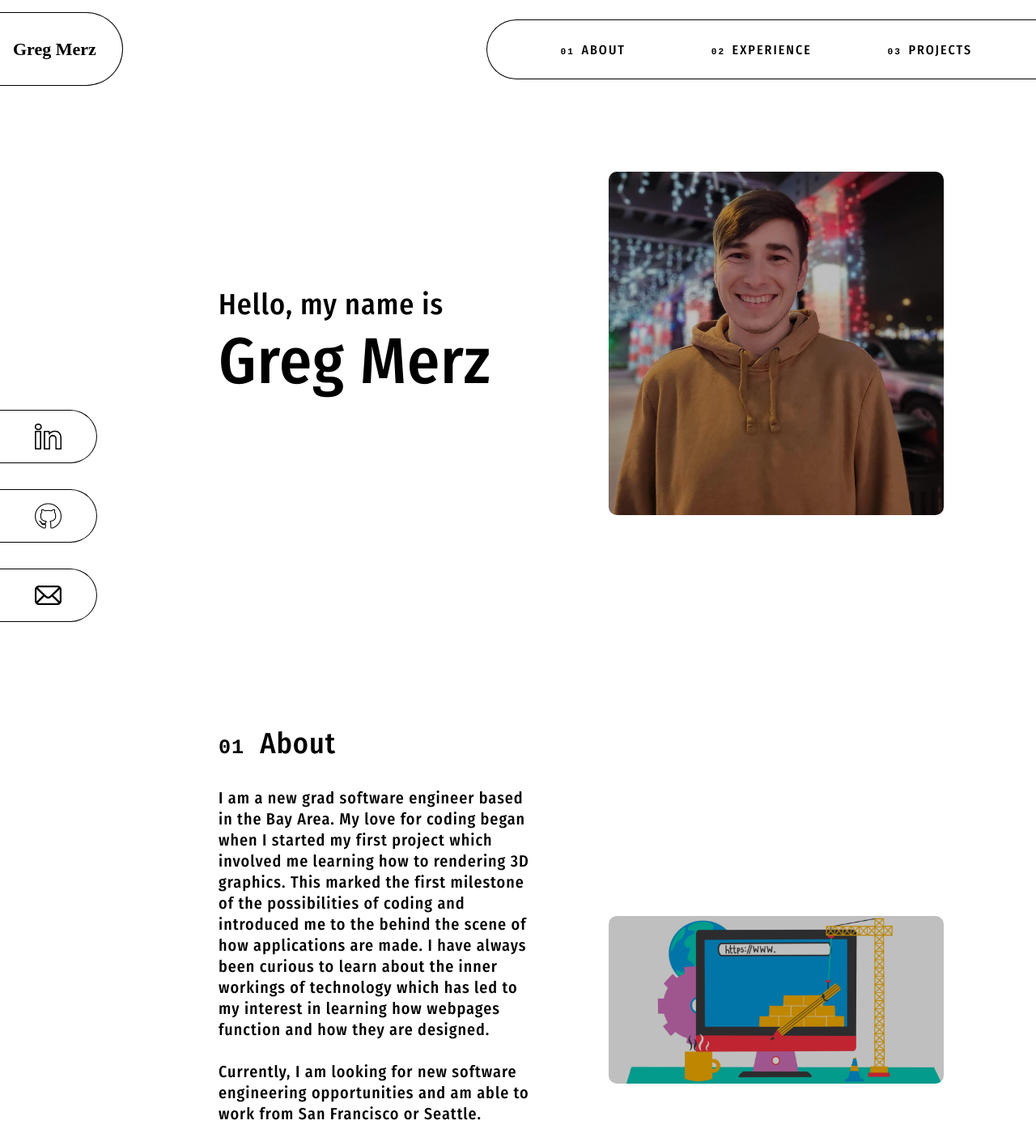
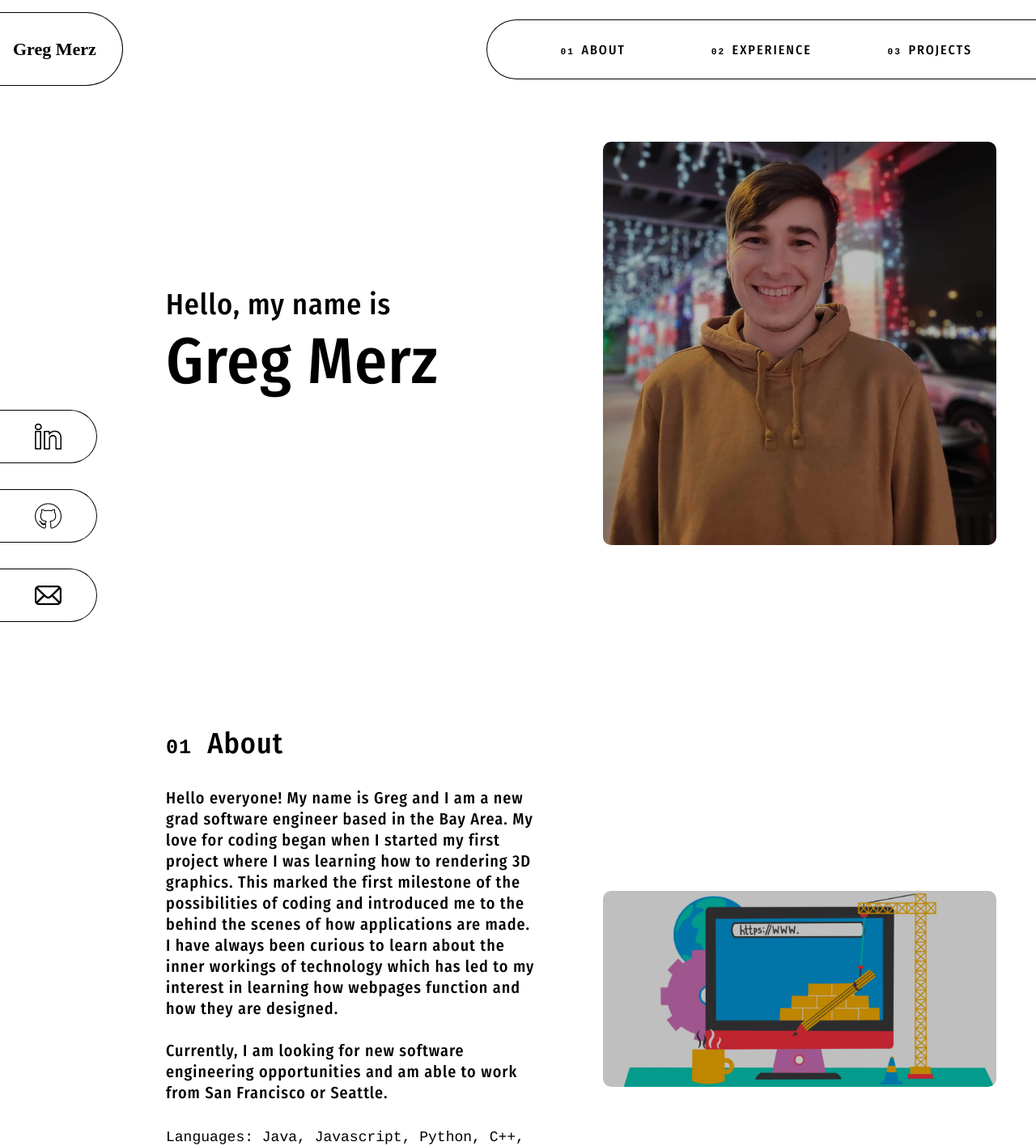
Before and after one commit to GregMerz/Portfolio, a React (Create React App) app: page / in a window 1280 px wide. Shown: the top 1415 px of the page at 81% size. Built offline with nearby package versions, Linux system fonts and the light colour scheme; a web font is replaced by a local one.

Commit message:
Changed layout for laptops

```diff
--- a/src/components/Navbar/NavbarElements.js
+++ b/src/components/Navbar/NavbarElements.js
@@ -45,15 +45,13 @@ export const Logo = styled.a`
   }
 
   @media (max-width: 920px) {
-    opacity: ${({ visible }) =>
-      visible ? '1' : '0'};
+    opacity: ${({ visible }) => (visible ? '1' : '0')};
     transition: 0.35s ease-in-out;
     font-size: 20px;
   }
 `
 
-export const Nav = styled.nav`
-`
+export const Nav = styled.nav``
 
 export const Wrapper = styled.ul`
   display: flex;
@@ -86,7 +84,7 @@ export const Wrapper = styled.ul`
     top: 0;
     bottom: 0;
 
-    background: #e4e4e4;
+    background: #f0f0f0;
     border: 0;
     flex-direction: column;
     padding: min(30vh, 10rem) 2em;
@@ -193,6 +191,8 @@ export const HamburgerMenuWrapper = styled.div`
 
 export const MenuIcon = styled(FaBars)`
   cursor: pointer;
+  background: white;
+  padding: 0.25rem;
 `
 
 export const CloseIcon = styled(FaTimes)`
--- a/src/components/Sidebar/SidebarElements.js
+++ b/src/components/Sidebar/SidebarElements.js
@@ -11,13 +11,12 @@ export const SidebarContainer = styled.div`
   left: 0;
   z-index: 1000000;
 
-  @media (max-width: 1200px) {
+  @media (max-width: 1240px) {
     opacity: 0;
   }
 
   @media (max-width: 920px) {
-    opacity: ${({ visible }) =>
-      visible ? '1' : '0'};
+    opacity: ${({ visible }) => (visible ? '1' : '0')};
     transition: 0.35s ease-out;
     top: auto;
     bottom: 0;
--- a/src/pages/Home.js
+++ b/src/pages/Home.js
@@ -18,7 +18,7 @@ import {
   Skills,
   Skill,
   Section,
-  Headshot
+  Headshot,
 } from './HomeElements'
 
 import { Span } from '../components/Navbar/NavbarElements.js'
@@ -36,7 +36,7 @@ function Home({ scroll }) {
     <Homepage>
       <Page num_pages={1}>
         <Content>
-          <Section size='1220'>
+          <Section size="1240">
             <Wrapper isFlex="true">
               <Info position="left">
                 <div
@@ -68,22 +68,24 @@ function Home({ scroll }) {
       <Page id="about" num_pages={'auto'}>
         <Content>
           <Container>
-            <Section size='1220'>
+            <Section size="1240">
               <Wrapper>
-                <Info position='left'>
+                <Info position="left">
                   <Bio>
                     <Header>
                       <Span>01</Span>About
                     </Header>
                     <About>
-                      I am a new grad software engineer based in the Bay Area. My
-                      love for coding began when I started my first project which
-                      involved me learning how to rendering 3D graphics. This marked the first
-                      milestone of the possibilities of coding and introduced me
-                      to the behind the scene of how applications are made. I have
-                      always been curious to learn about the inner workings of
-                      technology which has led to my interest in learning how
-                      webpages function and how they are designed.
+                      Hello everyone! My name is Greg and I am a new grad
+                      software engineer based in the Bay Area. My love for
+                      coding began when I started my first project where I was
+                      learning how to rendering 3D graphics. This marked the
+                      first milestone of the possibilities of coding and
+                      introduced me to the behind the scenes of how applications
+                      are made. I have always been curious to learn about the
+                      inner workings of technology which has led to my interest
+                      in learning how webpages function and how they are
+                      designed.
                       <br />
                       <br />
                       Currently, I am looking for new software engineering
@@ -118,7 +120,7 @@ function Home({ scroll }) {
       <Page id="experience" num_pages={'auto'}>
         <Content>
           <Container>
-            <Section size='1350'>
+            <Section size="1350">
               <Header>
                 <Span>02</Span>Experience
               </Header>
@@ -146,15 +148,16 @@ function Home({ scroll }) {
                         }}
                       >
                         <li>
-                        Software Engineer on the Acquisition and Retention team
-                        which specialized in innovating upon our existing
+                          Software Engineer on the Acquisition and Retention
+                          team which specialized in innovating upon our existing
                           products by improving the aesthetics, usability, and
                           functionality
                         </li>
                         <li>
                           Decreased the amount of time to fix bugs by 30% by
                           implementing a monitoring system that prints out a log
-                        of the data being sent in and out by third-party systems
+                          of the data being sent in and out by third-party
+                          systems
                         </li>
                         <li>
                           Improved the payment infrastructure with Stripe’s
@@ -163,9 +166,10 @@ function Home({ scroll }) {
                           product release of payment plans for medical bills
                         </li>
                         <li>
-                        Collaborated with our design team to enhance the layout
-                        of the product website by designing a sidebar menu with
-                        page navigation and implementing a table filter
+                          Collaborated with our design team to enhance the
+                          layout of the product website by designing a sidebar
+                          menu with page navigation and implementing a table
+                          filter
                         </li>
                       </ul>
                     </Description>
@@ -234,7 +238,7 @@ function Home({ scroll }) {
       <Page id="projects" num_pages={'auto'}>
         <Content>
           <Container>
-            <Section size='1350'>
+            <Section size="1350">
               <Header>
                 <Span>03</Span>Projects
               </Header>
@@ -243,13 +247,11 @@ function Home({ scroll }) {
                   <Info position="left">
                     <Title>Chess</Title>
                     <Description>
-                      Designed a chess game using Java and JFrame that allows two
-                      players to play chess with implemented GUI. Implementing a
-                      second iteration of the project that will parse through
-                      large sets of data from high-level chess players using the
-                      Chess.com API. Splitting the data into features and labels
-                      for a neural network to optimize chess moves in
-                      single-player mode.
+                      Designed a chess game using Java and JFrame that allows
+                      two players to play chess with implemented GUI.
+                      Implementing a second iteration of the project that will
+                      parse through large sets of data from high-level chess
+                      players using the Chess.com API.
                     </Description>
                     <Tools>
                       <Tool>Java</Tool>
@@ -265,15 +267,13 @@ function Home({ scroll }) {
                   <Info position="left">
                     <Title>Quarantine</Title>
                     <Description>
-                      Programmed a singleton instance of the player and created a
-                      UI to display the player instance’s metrics such as a health
-                      bar, ammo capacity, and money. Designed and created the
-                      level design and game layout for the player and zombie
+                      Created this game that is similar to Call of Duty zombies.
+                      Programmed a singleton instance of the player and created
+                      a UI to display the player instance’s metrics such as a
+                      health bar, ammo capacity, and money. Designed and created
+                      the level design and game layout for the player and zombie
                       models to navigate and interact to update metrics such as
-                      health points and ammo count. Designed and created the level
-                      design and game layout for the player and zombie models to
-                      navigate and interact to update metrics such as health
-                      points and ammo count.
+                      health points and ammo count.
                     </Description>
                     <Tools>
                       <Tool>C#</Tool>
--- a/src/pages/HomeElements.js
+++ b/src/pages/HomeElements.js
@@ -12,7 +12,7 @@ export const Page = styled.div`
   position: relative;
   display: block;
 
-  @media (max-width: 1200px) {
+  @media (max-width: 1240px) {
     padding: 0;
   }
 `
@@ -24,7 +24,7 @@ export const Content = styled.div`
   position: relative;
   box-sizing: border-box;
 
-  @media (max-width: 1200px) {
+  @media (max-width: 1240px) {
     padding: 3rem 0 0 0;
     margin: 0;
   }
@@ -97,16 +97,16 @@ export const Header = styled.div`
 `
 
 export const Section = styled.div`
-  /* width: 1220px; */
+  /* width: 1240px; */
   width: ${({ size }) => size}px;
   margin-inline: auto;
   height: 100%;
 
   @media (max-width: 1550px) {
-    width: ${({ size }) => size - 300}px;
+    width: 1050px;
   }
 
-  @media (max-width: 1200px) {
+  @media (max-width: 1240px) {
     width: auto;
     margin-inline: 2rem;
   }
@@ -124,10 +124,14 @@ export const Wrapper = styled.div`
   font-family: 'Fira Sans';
   letter-spacing: 1px;
 
-  @media (max-width: 1200px) {
-    display: ${({ isFlex }) => isFlex ? 'flex' : 'block'};
+  @media (max-width: 1240px) {
+    display: ${({ isFlex }) => (isFlex ? 'flex' : 'block')};
+    flex-direction: row;
+    justify-content: center;
+  }
+
+  @media (max-width: 720px) {
     flex-direction: column;
-    justify-content: space-evenly;
   }
 
   /* :hover {
@@ -164,21 +168,21 @@ export const Card = styled.div`
 export const Headshot = styled.img`
   position: relative;
   border-radius: 10px;
-  width: 45%;
+  width: 46.25%;
   /* max-height: 75%; */
   filter: brightness(75%);
   transition: 1s;
   /* right: ${({ position }) => (position === 'left' ? 0 : 'auto')}; */
 
-  @media (max-width: 1200px) {
+  @media (max-width: 1240px) {
     width: 40%;
     margin-inline: 5%;
   }
-  @media (max-width: 920px) {
+  /* @media (max-width: 920px) {
     width: 60%;
-  }
-  @media (max-width: 700px) {
-    width: 90%;
+  } */
+  @media (max-width: 720px) {
+    width: 20rem;
   }
 
   :hover {
@@ -190,16 +194,16 @@ export const Headshot = styled.img`
 export const Image = styled.img`
   position: relative;
   border-radius: 10px;
-  width: 45%;
+  width: 46.25%;
   /* max-height: 75%; */
   filter: brightness(75%);
   transition: 1s;
   /* right: ${({ position }) => (position === 'left' ? 0 : 'auto')}; */
 
-  @media (max-width: 1200px) {
+  @media (max-width: 1240px) {
     /* max-height: 40%; */
-    width: 90%;
-    margin-inline: 5%;
+    width: 75%;
+    margin-inline: 7.5%;
   }
 
   :hover {
@@ -210,12 +214,12 @@ export const Image = styled.img`
 
 export const Info = styled.div`
   position: relative;
-  width: 45%;
+  width: 46.25%;
   font-size: 1.5rem;
   padding: ${({ position }) =>
-    position === 'left' ? '0 10% 0 1.5rem' : '0 1.5rem 0 10%'};
+    position === 'left' ? '0 7.5% 0 1.5rem' : '0 1.5rem 0 7.5%'};
 
-  @media (max-width: 1200px) {
+  @media (max-width: 1240px) {
     width: auto;
     padding-inline: 1.5rem;
   }
@@ -243,7 +247,7 @@ export const Skills = styled.div`
   letter-spacing: 0px;
   padding-bottom: 2rem;
 
-  @media (max-width: 1200px) {
+  @media (max-width: 1240px) {
     font-size: 1rem;
   }
 `
@@ -276,8 +280,9 @@ export const Tools = styled.div`
   font-weight: 500;
   font-size: 1.25rem;
   margin-block: 2rem;
+  font-size: 1.125rem;
 
-  @media (max-width: 1200px) {
+  @media (max-width: 1240px) {
     font-size: 1rem;
   }
 `
@@ -285,7 +290,7 @@ export const Tools = styled.div`
 export const Tool = styled.p`
   display: inline;
   padding-right: 1em;
-  margin: 0 0 .5rem 0;
+  margin: 0 0 0.5rem 0;
 `
 
 export const Record = styled.div`
@@ -319,7 +324,7 @@ export const SignatureName = styled.div`
     font-size: 5rem;
   }
 
-  @media (max-width: 800px) {
+  @media (max-width: 850px) {
     font-size: 4rem;
   }
 `
```
Lines whose indentation alone changed are shown as unchanged.
